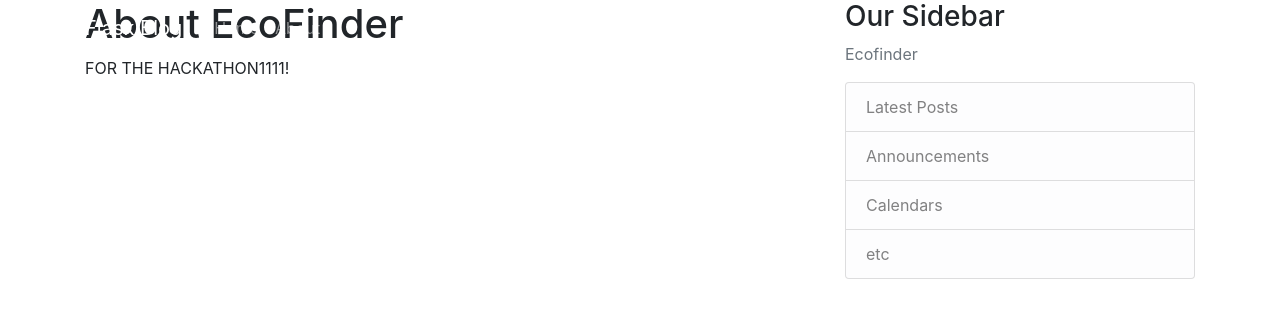
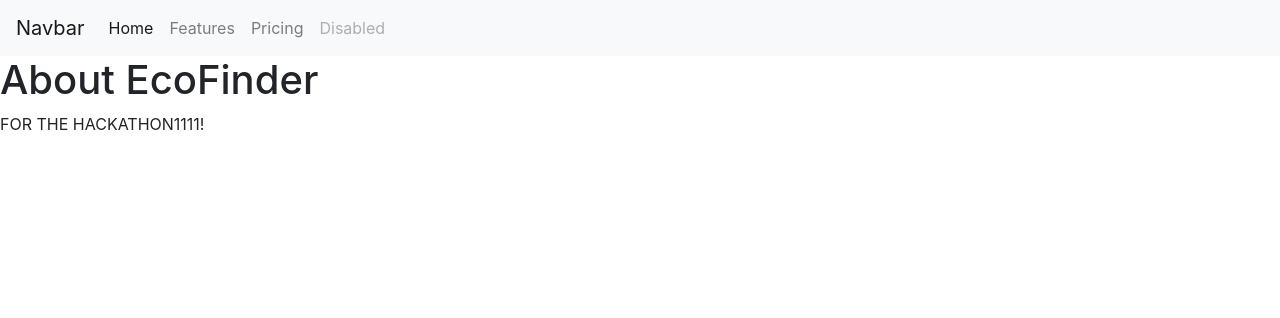
Before and after one commit to Wilhacks-4-0-2023/EcoFinder, a Flask app: page /about in a window 1280 px wide. Shown: the top 318 px of the page. Run offline with Flask 3, Linux system fonts and the light colour scheme; some libraries are stand-ins or nearby versions.

Commit message:
update and shorten layout

```diff
--- a/app.py
+++ b/app.py
@@ -24,6 +24,10 @@
     location = db.Column(db.String, nullable = False)
     user_id = db.Column(db.Integer, db.ForeignKey('user.id'), nullable = False)
 
+@app.route("/")
+def home():
+    return render_template('home.html', title = 'Home')
+
 @app.route("/home")
 def home():
     return render_template('home.html', title = 'Home')
--- a/templates/layout.html
+++ b/templates/layout.html
@@ -1,78 +1,36 @@
-<!DOCTYPE html>
+<!doctype html>
 <html>
 <head>
-    <!-- Required meta tags -->
-    <meta charset="utf-8">
-    <meta name="viewport" content="width=device-width, initial-scale=1, shrink-to-fit=no">
-
-    <!-- Bootstrap CSS -->
-    <link rel="stylesheet" href="https://maxcdn.bootstrapcdn.com/bootstrap/4.0.0/css/bootstrap.min.css" integrity="sha384-Gn5384xqQ1aoWXA+058RXPxPg6fy4IWvTNh0E263XmFcJlSAwiGgFAW/dAiS6JXm" crossorigin="anonymous">
-
-    <link rel="stylesheet" type="text/css" href="{{ url_for('static', filename='main.css') }}">
-
-    {% if title %}
-        <title>EcoFinder - {{ title }}</title>
-    {% else %}
-        <title>EcoFinder</title>
-    {% endif %}
+    <link rel="stylesheet" href="https://stackpath.bootstrapcdn.com/bootstrap/4.3.1/css/bootstrap.min.css" integrity="sha384-ggOyR0iXCbMQv3Xipma34MD+dH/1fQ784/j6cY/iJTQUOhcWr7x9JvoRxT2MZw1T" crossorigin="anonymous">
+    <title>{% block title %}{% endblock %}</title>
 </head>
 <body>
-    <header class="site-header">
-      <nav class="navbar navbar-expand-md navbar-dark bg-steel fixed-top">
-        <div class="container">
-          <a class="navbar-brand mr-4" href="/">Flask Blog</a>
-          <button class="navbar-toggler" type="button" data-toggle="collapse" data-target="#navbarToggle" aria-controls="navbarToggle" aria-expanded="false" aria-label="Toggle navigation">
-            <span class="navbar-toggler-icon"></span>
-          </button>
-          <div class="collapse navbar-collapse" id="navbarToggle">
-            <div class="navbar-nav mr-auto">
-              <a class="nav-item nav-link" href="{{ url_for('home') }}">Home</a>
-              <a class="nav-item nav-link" href="{{ url_for('about') }}">About</a>
-            </div>
-            <!-- Navbar Right Side -->
-            <div class="navbar-nav">
-              <a class="nav-item nav-link" href="{{ url_for('login') }}">Login</a>
-              <a class="nav-item nav-link" href="{{ url_for('register') }}">Register</a>
-            </div>
-          </div>
+    <nav class="navbar navbar-expand-lg navbar-light bg-light">
+        <a class="navbar-brand" href="#">Navbar</a>
+        <button class="navbar-toggler" type="button" data-toggle="collapse" data-target="#navbarNav" aria-controls="navbarNav" aria-expanded="false" aria-label="Toggle navigation">
+	     <span class="navbar-toggler-icon"></span>
+	 </button>
+         <div class="collapse navbar-collapse" id="navbarNav">
+             <ul class="navbar-nav">
+	         <li class="nav-item active">
+                     <a class="nav-link" href="#">Home <span class="sr-only">(current)</span></a>
+		</li>
+		<li class="nav-item">
+		    <a class="nav-link" href="#">Features</a>
+		</li>
+		<li class="nav-item">
+		    <a class="nav-link" href="#">Pricing</a>
+		</li>
+		<li class="nav-item">
+		    <a class="nav-link disabled" href="#" tabindex="-1" aria-disabled="true">Disabled</a>
+		</li>
+	    </ul>
         </div>
-      </nav>
-    </header>
-    <main role="main" class="container">
-      <div class="row">
-        <div class="col-md-8">
-          {% with messages = get_flashed_messages(with_categories=true) %}
-            {% if messages %}
-              {% for category, message in messages %}
-                <div class="alert alert-{{ category }}">
-                  {{ message }}
-                </div>
-              {% endfor %}
-            {% endif %}
-          {% endwith %}
-          {% block content %}{% endblock %}
-        </div>
-        <div class="col-md-4">
-          <div class="content-section">
-            <h3>Our Sidebar</h3>
-            <p class='text-muted'>Ecofinder
-              <ul class="list-group">
-                <li class="list-group-item list-group-item-light">Latest Posts</li>
-                <li class="list-group-item list-group-item-light">Announcements</li>
-                <li class="list-group-item list-group-item-light">Calendars</li>
-                <li class="list-group-item list-group-item-light">etc</li>
-              </ul>
-            </p>
-          </div>
-        </div>
-      </div>
-    </main>
-
-
-    <!-- Optional JavaScript -->
-    <!-- jQuery first, then Popper.js, then Bootstrap JS -->
-    <script src="https://code.jquery.com/jquery-3.2.1.slim.min.js" integrity="sha384-KJ3o2DKtIkvYIK3UENzmM7KCkRr/rE9/Qpg6aAZGJwFDMVNA/GpGFF93hXpG5KkN" crossorigin="anonymous"></script>
-    <script src="https://cdnjs.cloudflare.com/ajax/libs/popper.js/1.12.9/umd/popper.min.js" integrity="sha384-ApNbgh9B+Y1QKtv3Rn7W3mgPxhU9K/ScQsAP7hUibX39j7fakFPskvXusvfa0b4Q" crossorigin="anonymous"></script>
-    <script src="https://maxcdn.bootstrapcdn.com/bootstrap/4.0.0/js/bootstrap.min.js" integrity="sha384-JZR6Spejh4U02d8jOt6vLEHfe/JQGiRRSQQxSfFWpi1MquVdAyjUar5+76PVCmYl" crossorigin="anonymous"></script>
+    </nav>
+    {% block content %}
+    {% endblock %}
+    <script src="https://code.jquery.com/jquery-3.3.1.slim.min.js" integrity="sha384-q8i/X+965DzO0rT7abK41JStQIAqVgRVzpbzo5smXKp4YfRvH+8abtTE1Pi6jizo" crossorigin="anonymous"></script>
+    <script src="https://cdnjs.cloudflare.com/ajax/libs/popper.js/1.14.7/umd/popper.min.js" integrity="sha384-UO2eT0CpHqdSJQ6hJty5KVphtPhzWj9WO1clHTMGa3JDZwrnQq4sF86dIHNDz0W1" crossorigin="anonymous"></script>
+    <script src="https://stackpath.bootstrapcdn.com/bootstrap/4.3.1/js/bootstrap.min.js" integrity="sha384-JjSmVgyd0p3pXB1rRibZUAYoIIy6OrQ6VrjIEaFf/nJGzIxFDsf4x0xIM+B07jRM" crossorigin="anonymous"></script>
 </body>
 </html>
```
